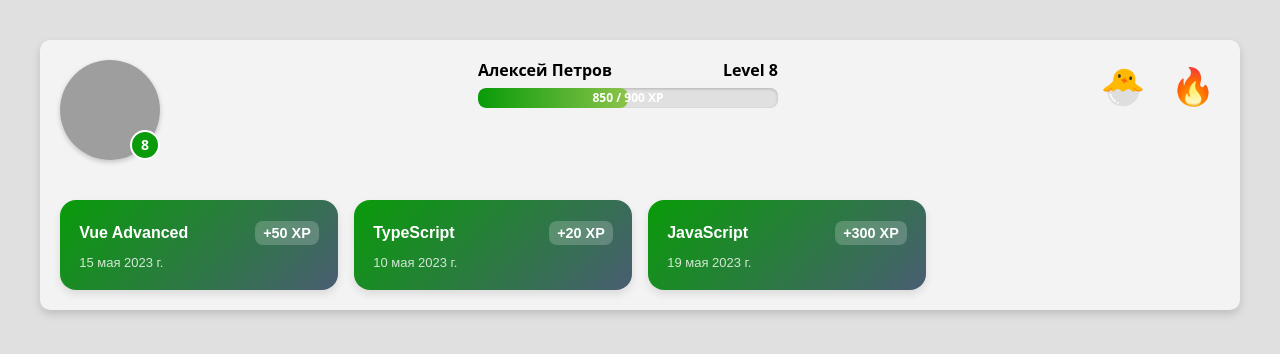
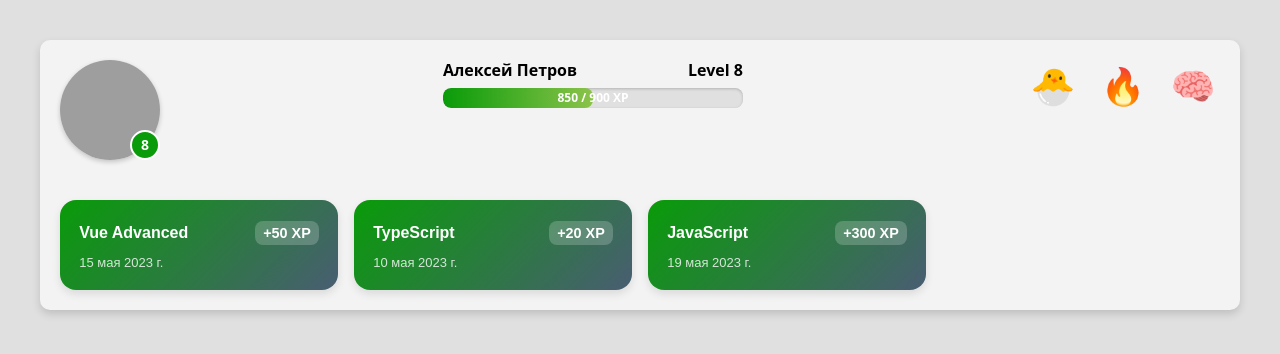
Before and after one commit to tuul-wq/dandelion_test, a Vue app: page / in a window 1280 px wide. Shown: the top 354 px of the page. Built offline with nearby package versions, Linux system fonts and the light colour scheme; grey boxes are pictures that could not be loaded.

Commit message:
feat: final polish

```diff
--- a/src/components/PlayerAchievements.vue
+++ b/src/components/PlayerAchievements.vue
@@ -33,7 +33,7 @@ const hovered = ref<string | null>(null);
 
   <ul v-else class="achievement-list">
     <li v-for="skeleton in 3" :key="'skeleton' + skeleton">
-      <UISkeleton :width="64" :height="64" />
+      <UISkeleton :width="54" :height="54" />
     </li>
   </ul>
 </template>
--- a/src/composables/useAchievementsSystem.ts
+++ b/src/composables/useAchievementsSystem.ts
@@ -9,7 +9,11 @@ type Achievement = {
   icon: string;
 };
 
-const ACHIEVEMENTS: (Achievement & { check: (user: User) => boolean })[] = [
+type AchievementWithCheck = Achievement & {
+  check: (user: User) => boolean;
+};
+
+const ACHIEVEMENTS: AchievementWithCheck[] = [
   {
     id: 'newbie',
     title: 'Новичок',
@@ -39,7 +43,7 @@ export default function useAchievementsSystem() {
   const earnedAchievements = computed(() => {
     if (!user.value) return [];
 
-    return ACHIEVEMENTS.filter((a) => a.check(user.value));
+    return ACHIEVEMENTS.filter((a) => a.check(user.value as User));
   });
 
   return { earnedAchievements };
--- a/src/mocks/users.ts
+++ b/src/mocks/users.ts
@@ -15,5 +15,5 @@ export const USER_MOCK: User = {
   xp: 850,
   nextLevelXp: 900,
   completedCourses: 7,
-  skills: ['JavaScript', 'Vue.js', 'TypeScript'],
+  skills: ['JavaScript', 'Vue.js', 'TypeScript', 'React', 'Angular', 'Rust', 'GraphQL', 'Node.js', 'Zod', 'Yup'],
 };
--- a/vite.config.ts
+++ b/vite.config.ts
@@ -34,8 +34,9 @@ export default defineConfig({
         ],
       },
       workbox: {
-        // Caches assets, basic runtime caching and updates
         globPatterns: ['**/*.{js,css,html,ico,png}'],
+        navigateFallback: 'offline.html',
+        navigateFallbackDenylist: [/^\/api\//, /\/[^/?]+\.[^/]+$/],
       },
     }),
   ],
```
